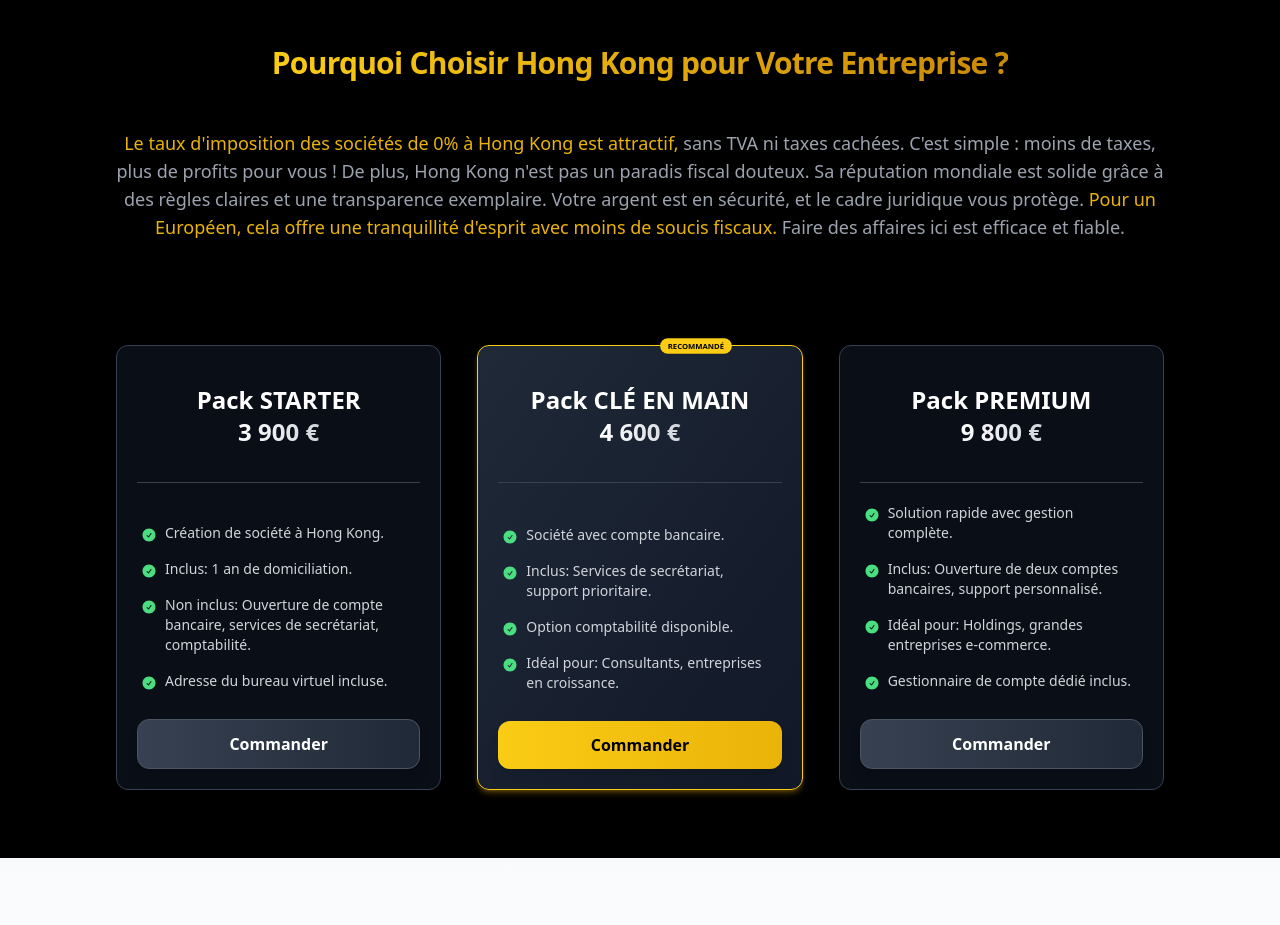
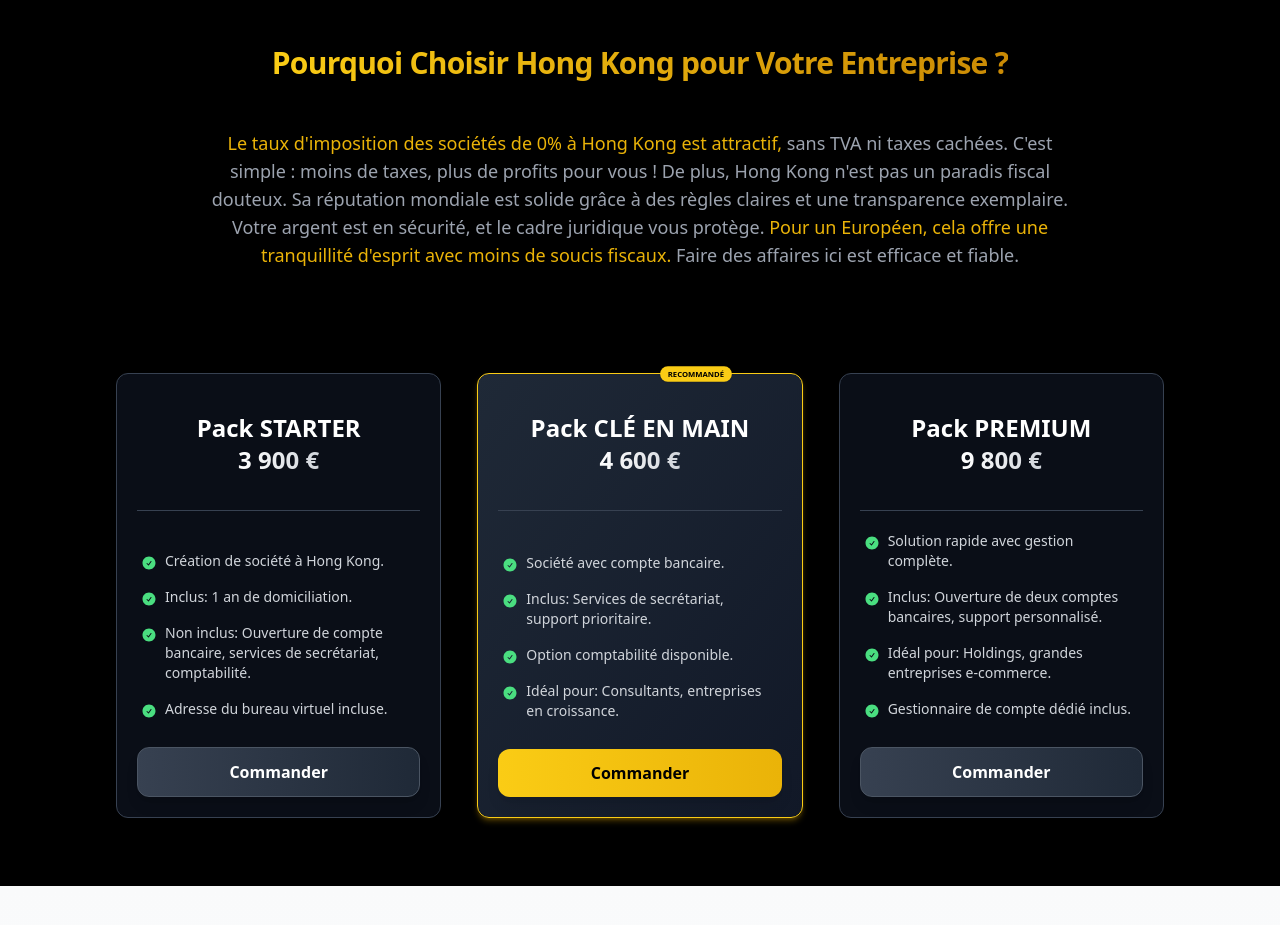
Before and after one commit to NAJEEBKHAN123/HK-frontend, a React (Vite) app: page / in a window 1280 px wide. Shown: the part 840-1765 px from the top of the page. Built offline with nearby package versions, Linux system fonts and the light colour scheme.

Commit message:
update the .webp in teamMember page

```diff
--- a/src/StaticData/assest.js
+++ b/src/StaticData/assest.js
@@ -10,8 +10,8 @@
   womanImg : "https://images.unsplash.com/photo-1607746882042-944635dfe10e",
   manImg : "https://images.unsplash.com/photo-1603415526960-f8fbd6ca5cbb",
   mainPersonImg :"https://images.unsplash.com/photo-1614281149393-63d1e7ae3fa5",
- pattern: "https://images.unsplash.com/photo-1500382017468-9049fed747ef?ixlib=rb-4.0.3&ixid=M3wxMjA3fDB8MHxwaG90by1wYWdlfHx8fGVufDB8fHx8fA%3D%3D&auto=format&fit=crop&w=2000&q=80",
-hkSkyline : "https://images.unsplash.com/photo-1536599424071-0b215a388ba7?ixlib=rb-4.0.3&ixid=M3wxMjA3fDB8MHxwaG90by1wYWdlfHx8fGVufDB8fHx8fA%3D%3D&auto=format&fit=crop&w=2000&q=80";
+//  pattern: "https://images.unsplash.com/photo-1500382017468-9049fed747ef?ixlib=rb-4.0.3&ixid=M3wxMjA3fDB8MHxwaG90by1wYWdlfHx8fGVufDB8fHx8fA%3D%3D&auto=format&fit=crop&w=2000&q=80",
+// hkSkyline : "https://images.unsplash.com/photo-1536599424071-0b215a388ba7?ixlib=rb-4.0.3&ixid=M3wxMjA3fDB8MHxwaG90by1wYWdlfHx8fGVufDB8fHx8fA%3D%3D&auto=format&fit=crop&w=2000&q=80";
 
 
 
--- a/src/components/Cards.jsx
+++ b/src/components/Cards.jsx
@@ -162,7 +162,7 @@
                 },
               },
             }}
-            className="text-gray-400 px-4 mt-4 lg:text-lg mx-auto"
+            className="text-gray-400 max-w-4xl px-4 mt-4 lg:text-lg mx-auto"
             itemProp="description"
           >
             <span className="text-yellow-500">{translations?.subtitlePart1}</span>{" "} {translations?.subtitlePart2}{" "}
--- a/src/pages/TeamMember.jsx
+++ b/src/pages/TeamMember.jsx
@@ -1,7 +1,7 @@
 import { motion } from "framer-motion";
 import jean from "../assets/founder2.webp";
 import ludo from "../assets/Ludovic-Martinjpg.jpg";
-import sophie from "../assets/female.avif";
+import sophie from "../assets/female.webp";
 import { Link, useNavigate } from "react-router-dom";
 
 const team = [
```
